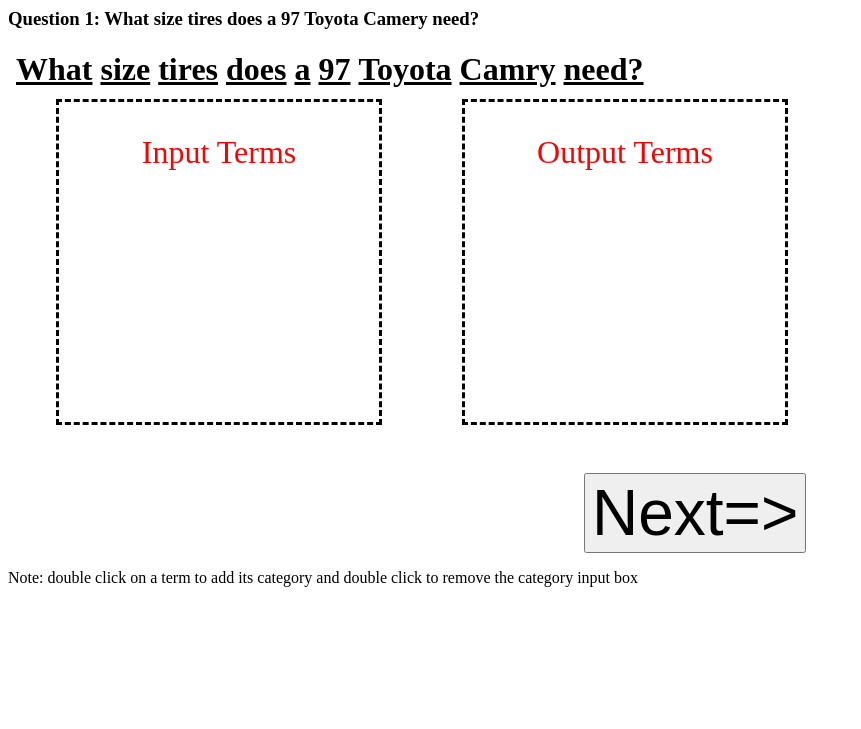
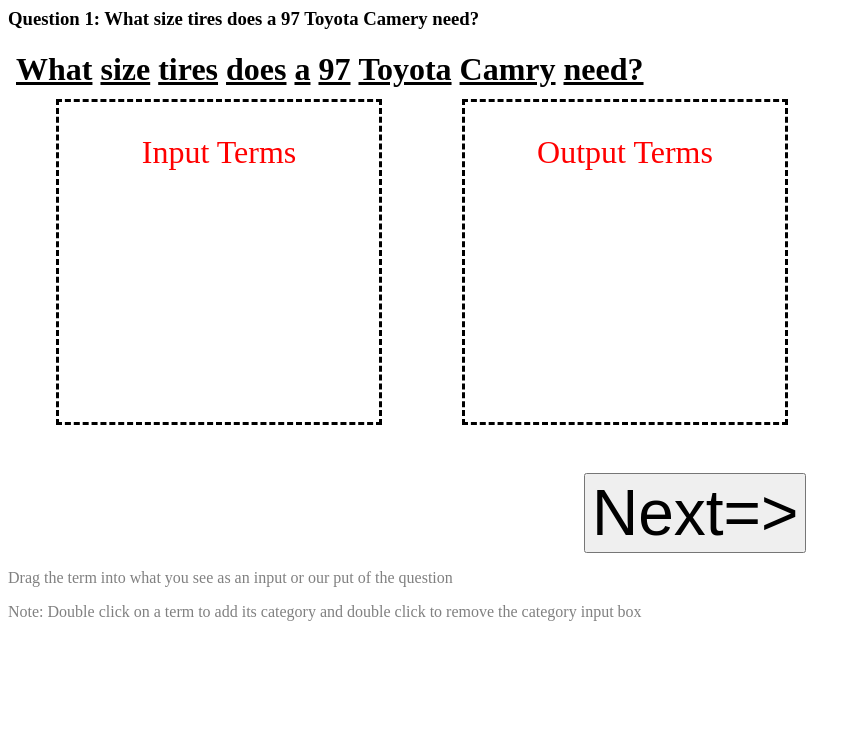
Before and after one commit to mehmetcelikel/ufmorpheus, a PHP site: page / in a window 1280 px wide; the page is wider, and only the part inside the window is pictured. Shown: the top 729 px of that part, without its empty margins (0-861 px from the left). Run offline with PHP 8.4, Linux system fonts and the light colour scheme; some libraries are stand-ins or nearby versions.

Commit message:
added the help text

```diff
--- a/userstudy/ssq/index.php
+++ b/userstudy/ssq/index.php
@@ -47,7 +47,10 @@
 			<input type="submit" name="submitbutton" id="submitbutton" value="Next=>" />
 			<div class="clear"></div>
 
-			<p> Note: double click on a term to add its category and double click to remove the category input box </p>
+			<div class="helpbox">
+				<p> Drag the term into what you see as an input or our put of the question </p>
+				<p> Note: Double click on a term to add its category and double click to remove the category input box </p>
+			</div>
 
 		</form>
 	</body>
--- a/userstudy/ssq/style.css
+++ b/userstudy/ssq/style.css
@@ -71,7 +71,9 @@
 	margin-left: 9em;
 }
 
-
+.helpbox > p{
+	color: grey;
+}
 
 
 /****************************  Autocomplete stuff  ***************************/
```
